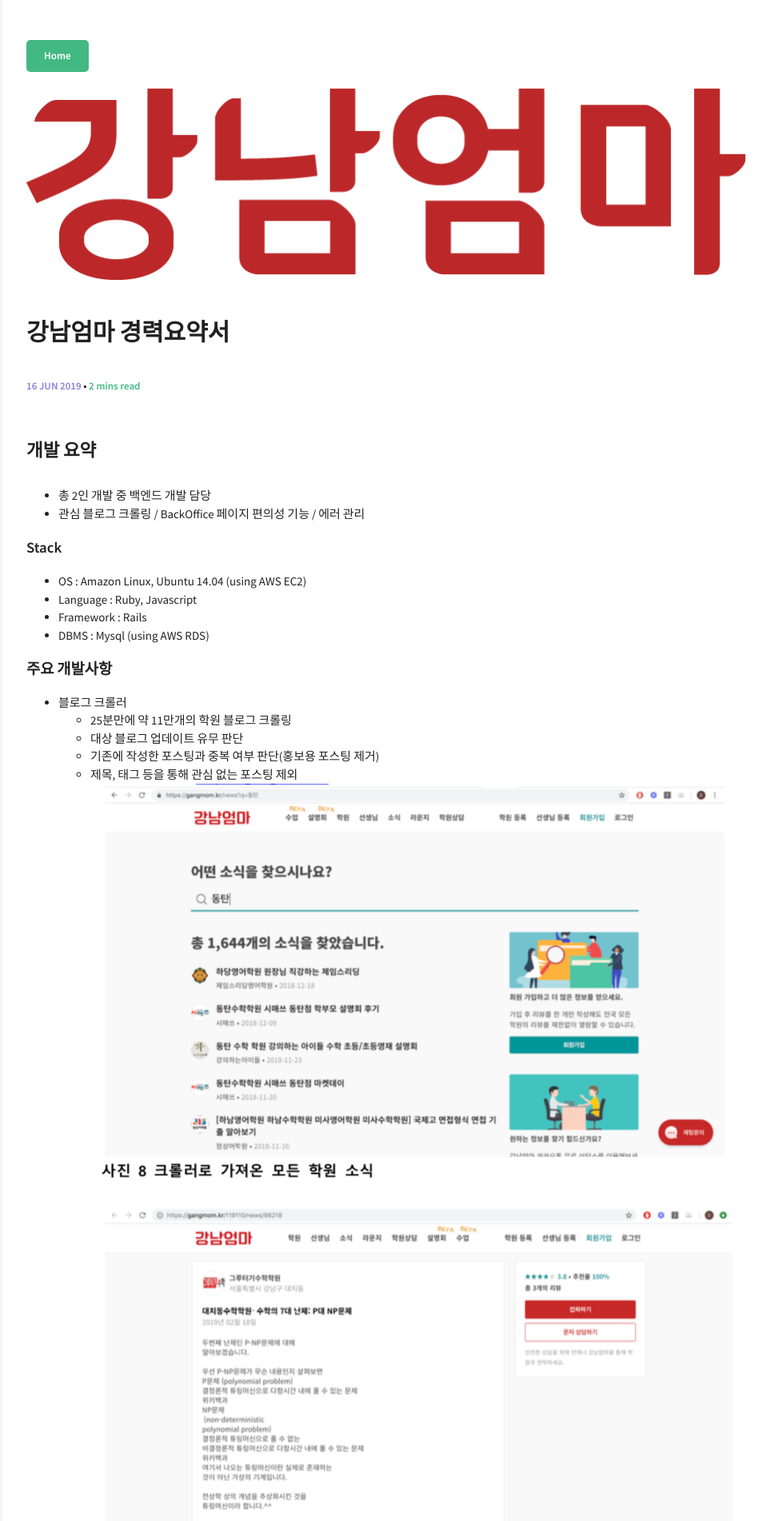
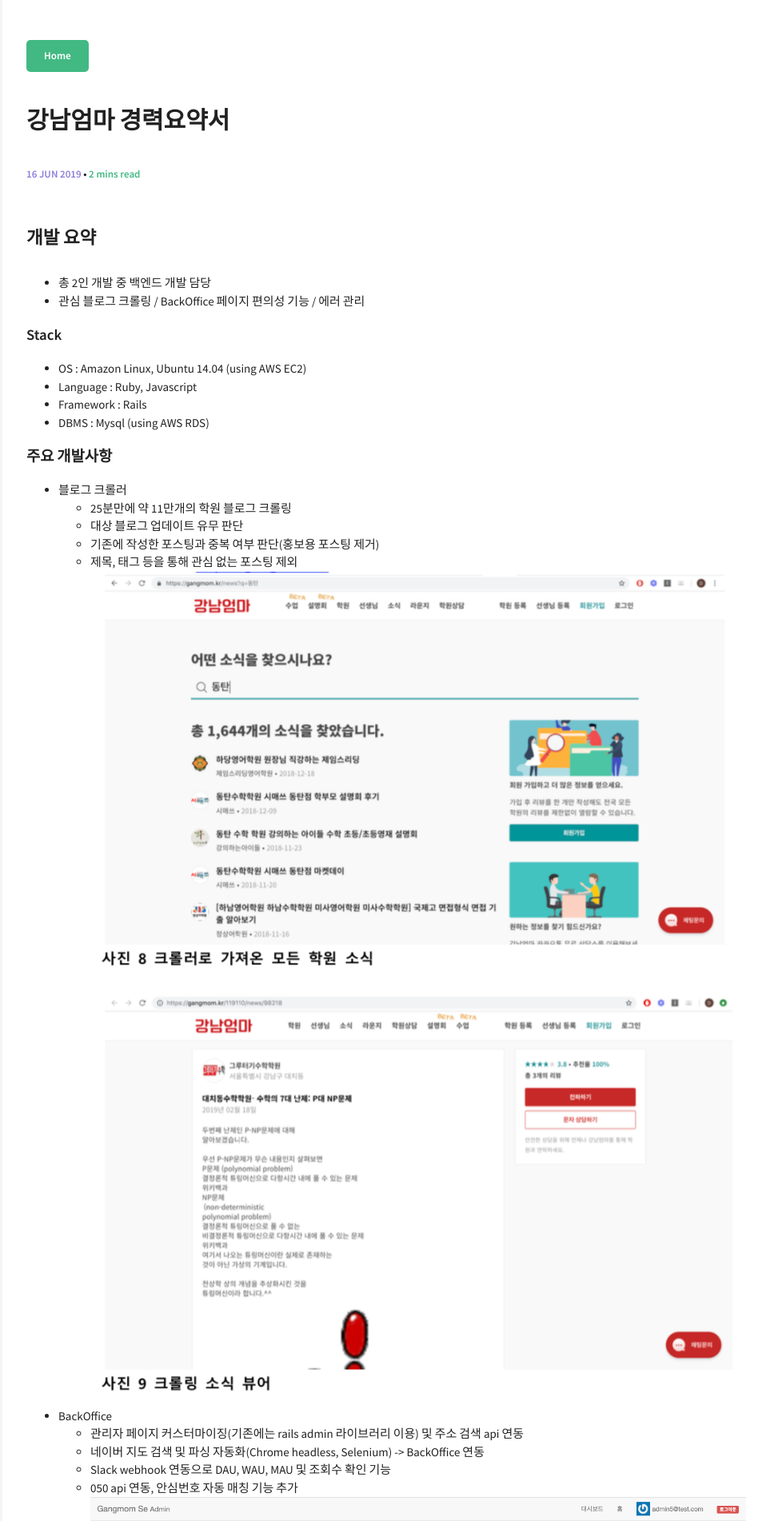
Before and after one commit to move02/move02.github.io, a Jekyll site: the page built from _posts/2019-06-16-강남엄마-경력요약.md, in a window 1280 px wide. Shown: the top 1902 px of the page at 80% size, without its empty margins (317-1280 px from the left). Built offline with Jekyll 4.4.1, drawn with Linux system fonts in a browser that asks for light colours; comment, search, counter and statistics services are not loaded.

Commit message:
removed feature image of 강남엄마 경력요약서

```diff
--- a/_posts/2019-06-16-강남엄마-경력요약.md
+++ b/_posts/2019-06-16-강남엄마-경력요약.md
@@ -4,8 +4,6 @@
 excerpt: "강남엄마에서 Rails Backend 개발자로 일했던 경력이자 경험"
 categories: [projects]
 comments: true
-image:
-  feature: gangmom_logo.png
 ---
 
 ### 개발 요약
```
Also changed, not shown: img/gangmom_logo.png (deleted).
